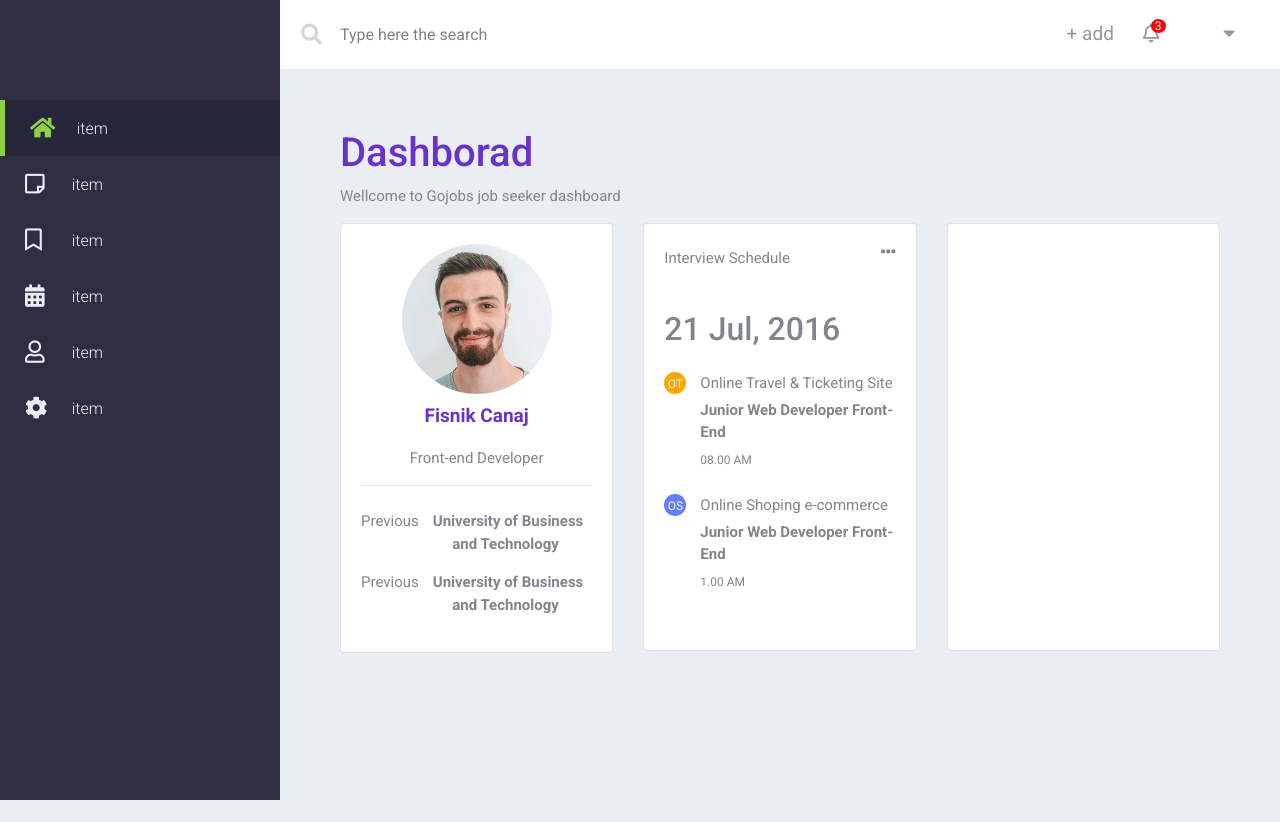
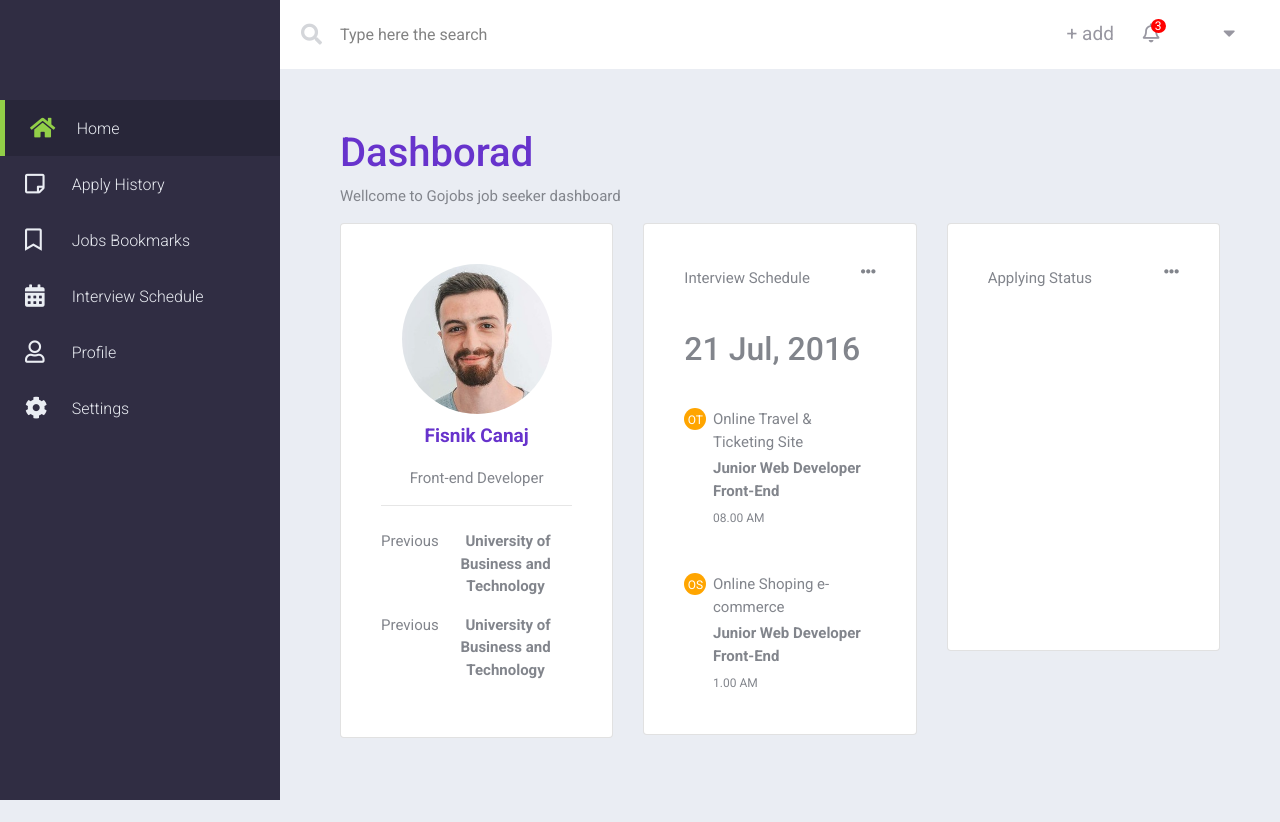
Before and after one commit to fisnikcanaj1/dashboard, a website: page app/index.html in a window 1280 px wide. Before the commit the page ends 800 px from the top, so only its background shows below. Drawn offline with Linux system fonts and the light colour scheme.

Commit message:
styles changed in mobile

```diff
--- a/app/assets/scss/3-modules/_dashboard-content.scss
+++ b/app/assets/scss/3-modules/_dashboard-content.scss
@@ -22,7 +22,7 @@
     }
 
     .card {
-        padding: 20px;
+        padding: 40px;
         text-align: center;
         min-height: 428px;
 
@@ -62,8 +62,20 @@
             p {
                 margin-bottom: 4px;
             }
+
+            .data {
+                padding-bottom: 2rem;
+            }
+
+            .travel-description {
+                padding-bottom: 2.8rem;
+            }
+
             .personal-description {
                 display: flex;
+
+                .rounded-icon {
+                    width: 15%;
 
                     span {
                         margin-right: 14px;
@@ -76,10 +88,15 @@
                         color: white;
                         background-color: orange;
                         border-radius: 50%;
+                    }
 
                     &.green {
                         background-color: #617EFF;
                     }
+                }
+
+                .travelt {
+                    width: 85%;
                 }
             }
         }
--- a/app/index.html
+++ b/app/index.html
@@ -25,12 +25,12 @@
         <!-- Begin page content -->
         <aside class="side-menu" >
             <nav>
-                <a href="#" class="active"> <i class="fas fa-home"></i> <span class="item">item</span> </a>
-                <a href="#"><i class="far fa-sticky-note"></i> <span class="item">item</span> </a>
-                <a href="#"><i class="far fa-bookmark"></i> <span class="item">item</span> </a>
-                <a href="#"><i class="fas fa-calendar-alt"></i> <span class="item">item</span> </a>
-                <a href="#"><i class="far fa-user"></i> <span class="item">item</span> </a>
-                <a href="#"><i class="fas fa-cog"></i> <span class="item">item</span> </a>
+                <a href="#" class="active"> <i class="fas fa-home"></i> <span class="item">Home</span> </a>
+                <a href="#"><i class="far fa-sticky-note"></i> <span class="item">Apply History</span> </a>
+                <a href="#"><i class="far fa-bookmark"></i> <span class="item">Jobs Bookmarks</span> </a>
+                <a href="#"><i class="fas fa-calendar-alt"></i> <span class="item">Interview Schedule</span> </a>
+                <a href="#"><i class="far fa-user"></i> <span class="item">Profile</span> </a>
+                <a href="#"><i class="fas fa-cog"></i> <span class="item">Settings</span> </a>
             </nav>
         </aside>
         <main role="main" class="main-content" class="no-gutters">
@@ -79,16 +79,16 @@
                         </div>
                    </div>
                    <div class="col-lg-4">
-                       <div class="card">
+                       <div class="card mb-4">
                            <div class="card-heading doted">
-                               <p>Interview Schedule</p>
-                            <i class="fas fa-ellipsis-h"></i>
+                                <p>Interview Schedule</p>
+                                <i class="fas fa-ellipsis-h"></i>
                            </div>
                            <div class="card-content">
-                               <h2 class="data mb-4">
+                               <h2 class="data">
                                    21 Jul, 2016
                                </h2>
-                               <div class="personal-description travel-description mb-4">
+                               <div class="personal-description travel-description">
                                    <div class="rounded-icon">
                                        <span>OT</span>
                                    </div>
@@ -98,7 +98,7 @@
                                         <small>08.00 AM</small>
                                    </div>
                                </div>
-                               <div class="personal-description travel-description">
+                               <div class="personal-description travel-shoping">
                                    <div class="rounded-icon">
                                        <span class="green">OS</span>
                                    </div>
@@ -113,7 +113,12 @@
                        </div>
                    </div>
                    <div class="col-lg-4">
-                       <div class="card"></div>
+                       <div class="card mb-4">
+                        <div class="card-heading doted">
+                            <p>Applying Status</p>
+                            <i class="fas fa-ellipsis-h"></i>
+                        </div>
+                       </div>
                    </div>
                </div>
            </section>
```
Also changed, not shown: app/assets/css/style.css, app/temp/css/style.css. Lines whose indentation alone changed are shown as unchanged.
